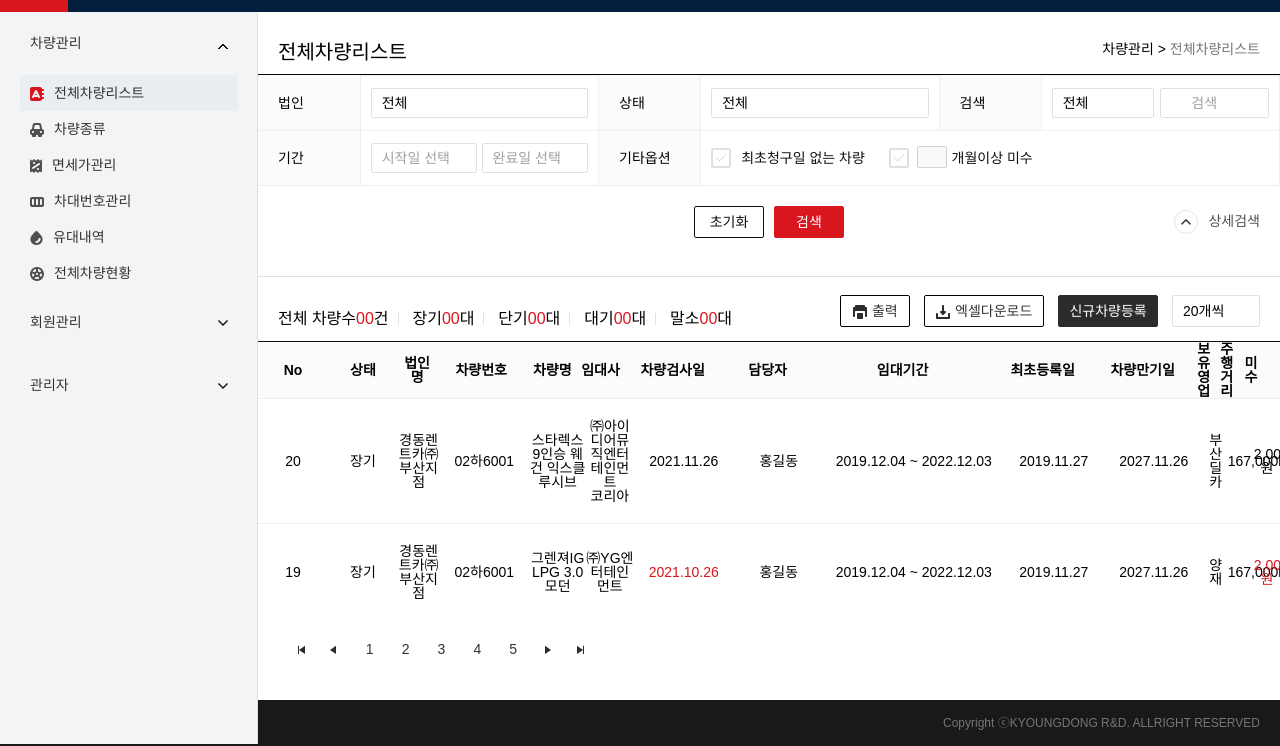
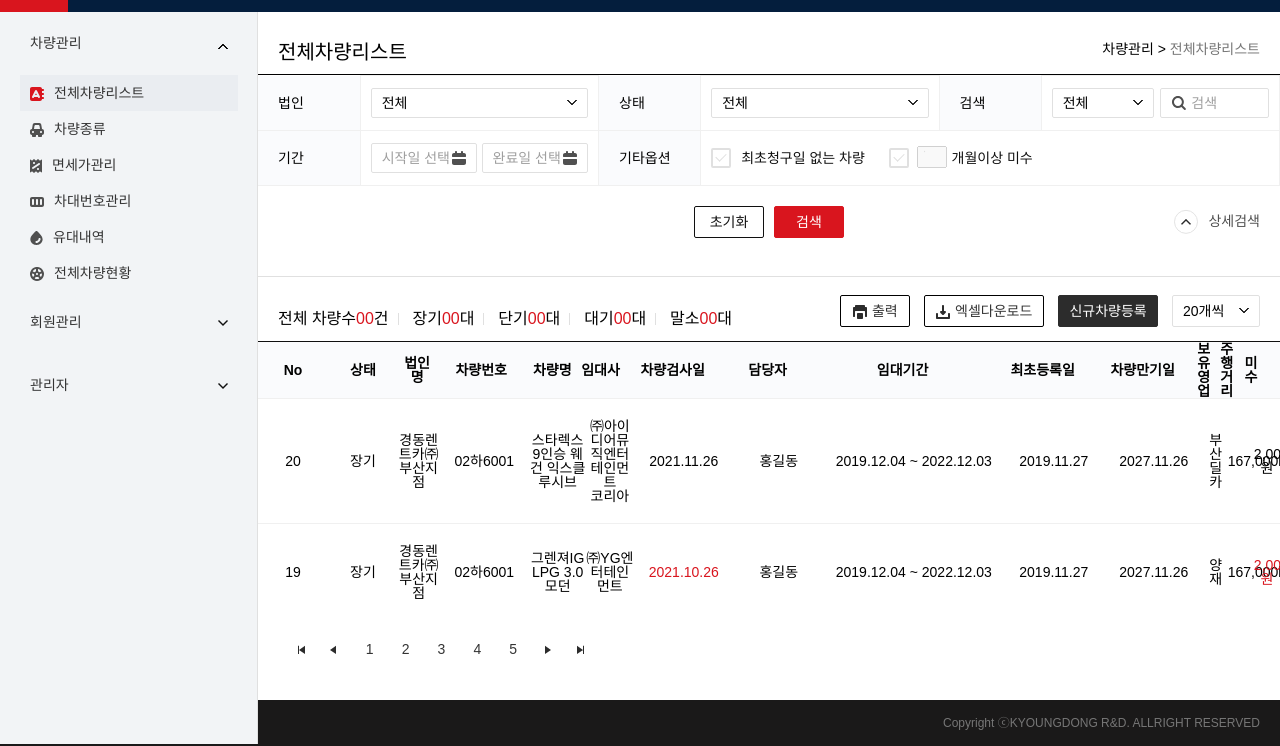
Before and after one commit to dud9187/rent, a plain HTML site: page index.html in a window 1280 px wide. Shown: the part 56-802 px from the top of the page. Drawn offline with nearby package versions, Linux system fonts and the light colour scheme; the site is published under a folder, as on GitHub Pages, so addresses that start at the root find nothing.

Commit message:
Update index.css

```diff
--- a/css/index.css
+++ b/css/index.css
@@ -1,7 +1,7 @@
 html, body{overflow: hidden;}
 #wrap{width: 100%;}
 /*Common*/
-select.selectBox{width:100%;height:30px; border: 1px solid #e0e0e0;border-radius:2px;appearance:none;background:url(/images/common/selectbox_arrow.png) no-repeat calc(100% - 10px) center;padding-left:10px;}
+select.selectBox{width:100%;height:30px; border: 1px solid #e0e0e0;border-radius:2px;appearance:none;background:url(../images/common/selectbox_arrow.png) no-repeat calc(100% - 10px) center;padding-left:10px;}
 select.selectBox.number{width: 88px; height: 32px;vertical-align: top;}
 input.textField{width:100%;height:30px;border-radius:2px;border:1px solid #e0e0e0;padding:0 10px;}
 input.textField::placeholder{color:#9f9f9f;}
@@ -89,8 +89,8 @@ nav .subMn img{margin-right: 10px;}
 .searchForm th{width:10%;padding:20px;background:#fafbfd;border-bottom:1px solid #f0f0f0;font-size:14px;font-weight:400;text-align:left;border-right:1px solid #f0f0f0}
 .searchForm td{padding:10px;border:1px solid #f0f0f0;border-left:none;color:#505050;}
 .searchForm .selectBox.searchSel{width:47%;}
-.searchForm input.searchEnter{width:50%;float:right;padding-left:30px;background: url(/images/common/search_icon.svg) no-repeat 10px center;}
-.searchForm input.datePicker{width:49%;background: url(/images/common/icon_date.svg) no-repeat calc(100% - 10px) center; }
+.searchForm input.searchEnter{width:50%;float:right;padding-left:30px;background: url(../images/common/search_icon.svg) no-repeat 10px center;}
+.searchForm input.datePicker{width:49%;background: url(../images/common/icon_date.svg) no-repeat calc(100% - 10px) center; }
 .searchForm input.endDate{float:right;}
 .searchForm .bottomBtn{text-align: center;margin-top:20px;position: relative;}
 .searchForm .bottomBtn > a{margin:0 3px;}
```
